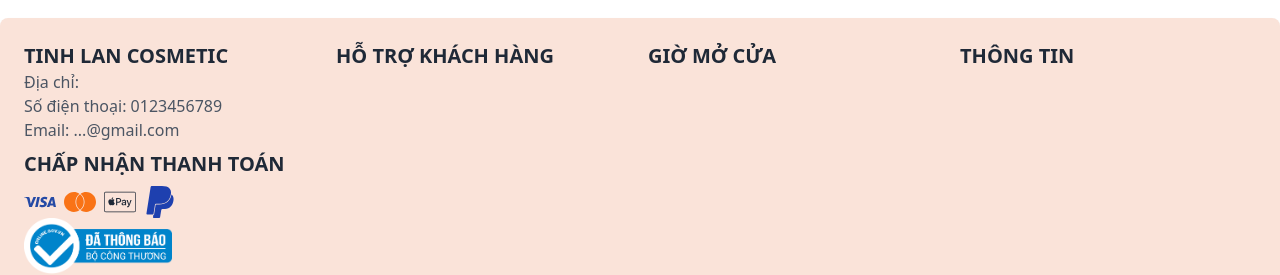
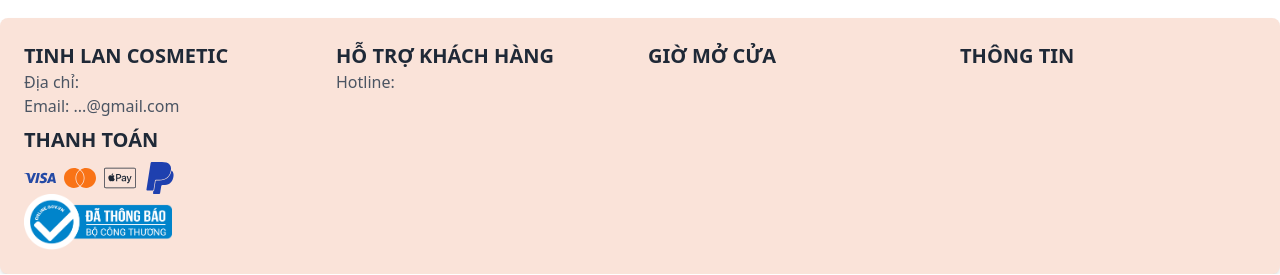
Before and after one commit to Audrey3009/TinhLanCosmetics, a React (Vite) app in the folder TinhLanCosmetics/: page /shop in a window 1280 px wide. Shown: the part 2071-2346 px from the top of the page. Built offline with nearby package versions, Linux system fonts and the light colour scheme; data requests are answered from the project's data file.

Commit message:
Cap nhat lai

```diff
--- a/TinhLanCosmetics/src/components/Footer.jsx
+++ b/TinhLanCosmetics/src/components/Footer.jsx
@@ -74,9 +74,8 @@ const Footer = () => {
         <div>
           <h2 className="text-xl font-semibold text-gray-800">TINH LAN COSMETIC</h2>
           <p className="text-gray-600">Địa chỉ:</p>
-          <p className="text-gray-600">Số điện thoại: 0123456789</p>
             <p className="text-gray-600">Email: ...@gmail.com</p>
-            <p className="text-xl font-semibold text-gray-800 mt-2">CHẤP NHẬN THANH TOÁN</p>
+            <p className="text-xl font-semibold text-gray-800 mt-2">THANH TOÁN</p>
             <div className="flex items-center mt-2">
               <SiVisa className="h-8 w-8 mr-2 text-600" style={{ color: '#254AA5' }} />
               <SiMastercard className="h-8 w-8 mr-2 text-orange-500" />
@@ -87,7 +86,7 @@ const Footer = () => {
         </div>
         <div>
           <h2 className="text-xl font-semibold text-gray-800">HỖ TRỢ KHÁCH HÀNG</h2>
-          {/* Thêm thông tin hỗ trợ khách hàng tại đây */}
+          <p className="text-gray-600">Hotline:</p>
         </div>
         <div>
             <h2 className="text-xl font-semibold text-gray-800">GIỜ MỞ CỬA</h2>
--- a/TinhLanCosmetics/src/components/Header.jsx
+++ b/TinhLanCosmetics/src/components/Header.jsx
@@ -23,7 +23,11 @@ const Header = () => {
 
 
   const loginState = useSelector((state) => state.auth.isLoggedIn);
+  const [isDropdownOpen, setIsDropdownOpen] = useState(false);
 
+  const toggleDropdown = () => {
+    setIsDropdownOpen(!isDropdownOpen);
+  };
 
   const fetchWishlist = async () => {
     if(loginState){
@@ -190,7 +194,7 @@ const Header = () => {
           <input id="my-drawer" type="checkbox" className="drawer-toggle" />
           <div className="drawer-content">
 
-            {/* Page content here */}
+            Page content here
             <label htmlFor="my-drawer" className="btn drawer-button">
               <HiMiniBars3BottomLeft className="text-4xl" />
             </label>
@@ -206,7 +210,7 @@ const Header = () => {
             <label htmlFor="my-drawer" className="btn drawer-button">
             <FaWindowClose className="text-3xl ml-auto" />
             </label>
-              {/* Sidebar content here */}
+              Sidebar content here
               <li className="text-xl">
                 <NavLink className="text-accent-content" to="/">
                   Home
```
